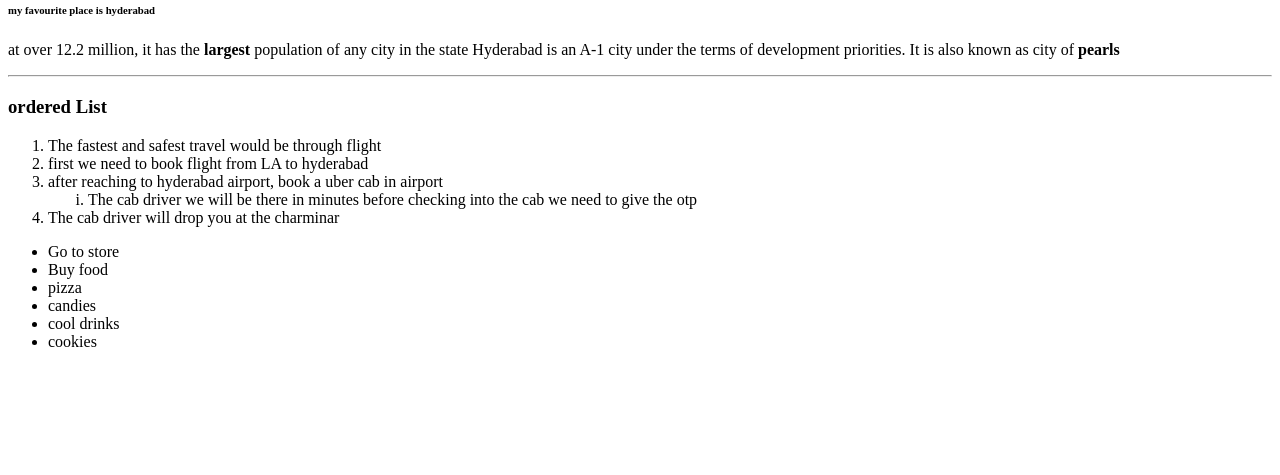
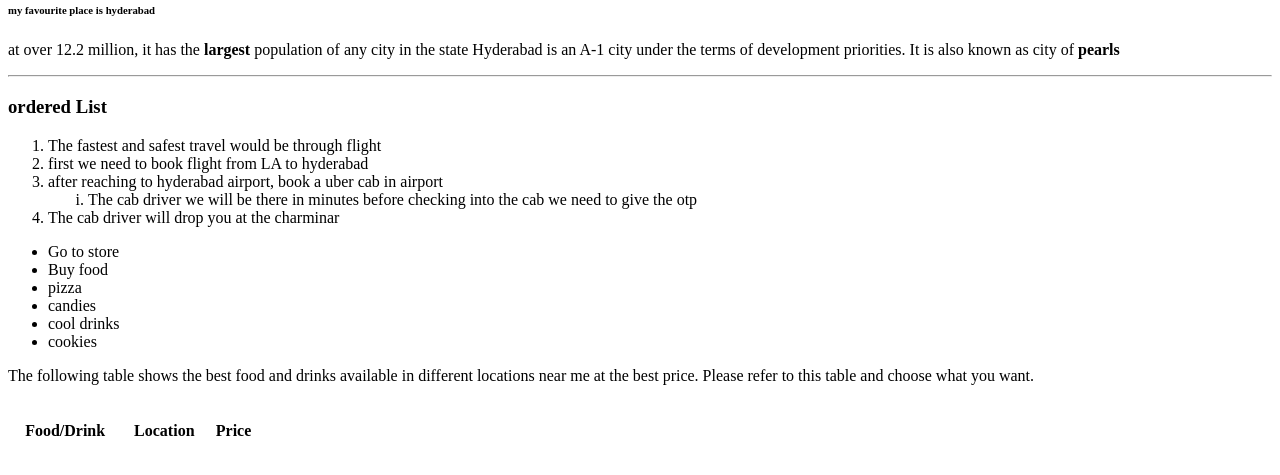
Before and after one commit to 44-563-WebApps-F21/webapps-f21-assignment-3-shahid987, a plain HTML site: page index.html in a window 1280 px wide. Shown: the part 79-554 px from the top of the page. Drawn offline with Linux system fonts and the light colour scheme.

Commit message:
Update index.html

```diff
--- a/index.html
+++ b/index.html
@@ -32,6 +32,15 @@
     <li>cookies</li>
   </ul>
 
+  <p>The following table shows the best food and drinks available in different locations near me at the best price.
+    Please refer to this table and choose what you want.</p><br>
+  <table style="width:20%">
+    <tr>
+      <th>Food/Drink</th>
+      <th>Location</th>
+      <th>Price</th>
+    </tr>
+
 
 
 
```
